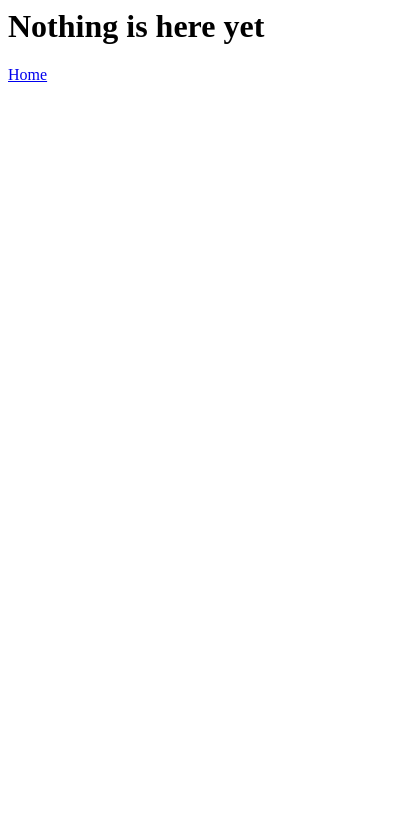
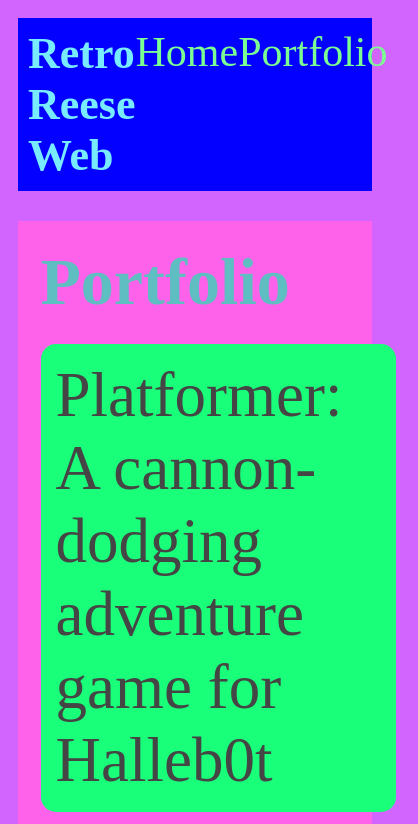
Before and after one commit to ReeseVitale/ReeseVitale.github.io, a plain HTML site: page portfolio.html in a window 390 px wide. Shown: the top 824 px of the page, 418 px wide, since content can reach past the window. Drawn offline with Linux system fonts and the light colour scheme.

```diff
--- a/portfolio.html
+++ b/portfolio.html
@@ -1,2 +1,41 @@
-<h1>Nothing is here yet</h1>
-<a href="index.html">Home</a>
+<!DOCTYPE html>
+<html>
+  <head>
+    <title>Retro Reese Web</title>
+    <link rel="stylesheet" href="style.css" />
+  </head>
+
+  <body>
+    <!-- All content goes here -->
+    <div id="all-contents">
+        <nav>
+            <h1>Retro Reese Web</h1>
+            <ul id="nav-ul">
+                <li class="nav-li">
+                  <a href="index.html">Home</a>
+                </li>
+                <li class="nav-li">
+                  <a href="portfolio.html">Portfolio</a>
+                </li>
+            </ul>
+        </nav>
+
+        <main>
+            <div class="content">
+                <h1>Portfolio</h1>
+                <ul id="portfolio">
+                    <li>
+                      <a href="fsd-projects/platformer/">Platformer: A cannon-dodging adventure game for Halleb0t</a>
+                    </li>
+                    <li>
+                      <a href="fsd-projects/bouncing-box/">Bouncing Box: A fun introduction to web game development</a>
+                    </li>
+                    <li>
+                      <a href="fsd-projects/circularity/">Circularity: A poetic motion experiment with circles</a>
+                    </li>
+                </ul>
+            </div>
+        </main>
+    </div>
+  </body>
+</html>
--- a/style.css
+++ b/style.css
@@ -75,3 +75,78 @@
 h2, h3 {
     margin: 0px;
 }
+
+/* Portfolio styles */
+.content h1 {
+  color: rgb(95, 190, 194);
+}
+
+#portfolio {
+  list-style-type: none;
+  padding-left: 0;
+}
+
+#portfolio li {
+  background: #19ff79;
+  padding: 10px;
+  border-radius: 10px;
+  margin-bottom: 10px;
+}
+
+#portfolio li:hover {
+  background: #eee;
+}
+
+#portfolio a {
+  text-decoration: none;
+  color: #454545;
+}
+/* responsive web design */
+@media screen and (min-width: 120px) and (max-width: 1080px) {
+  main {
+    height: 100ch;
+    zoom: 1.5;
+    display: grid;
+  }
+
+  h1 {
+    font-size: 44px;
+  }
+
+  h2 {
+    font-size: 42px;
+  }
+
+  h3 {
+    font-size: 36px;
+  }
+
+  #all-contents {
+    height: 100ch;
+    margin: none;
+  }
+
+  a {
+    font-size: 42px;
+  }
+
+  .sidebar {
+    margin-right: 0px;
+    justify-content: center;
+    align-items: center;
+  }
+
+  .sidebar-img {
+    width: 100%;
+  }
+
+  p,
+  li {
+    font-size: 24px;
+  }
+
+  .content {
+    align-content: center;
+    justify-content: center;
+  }
+}
```
